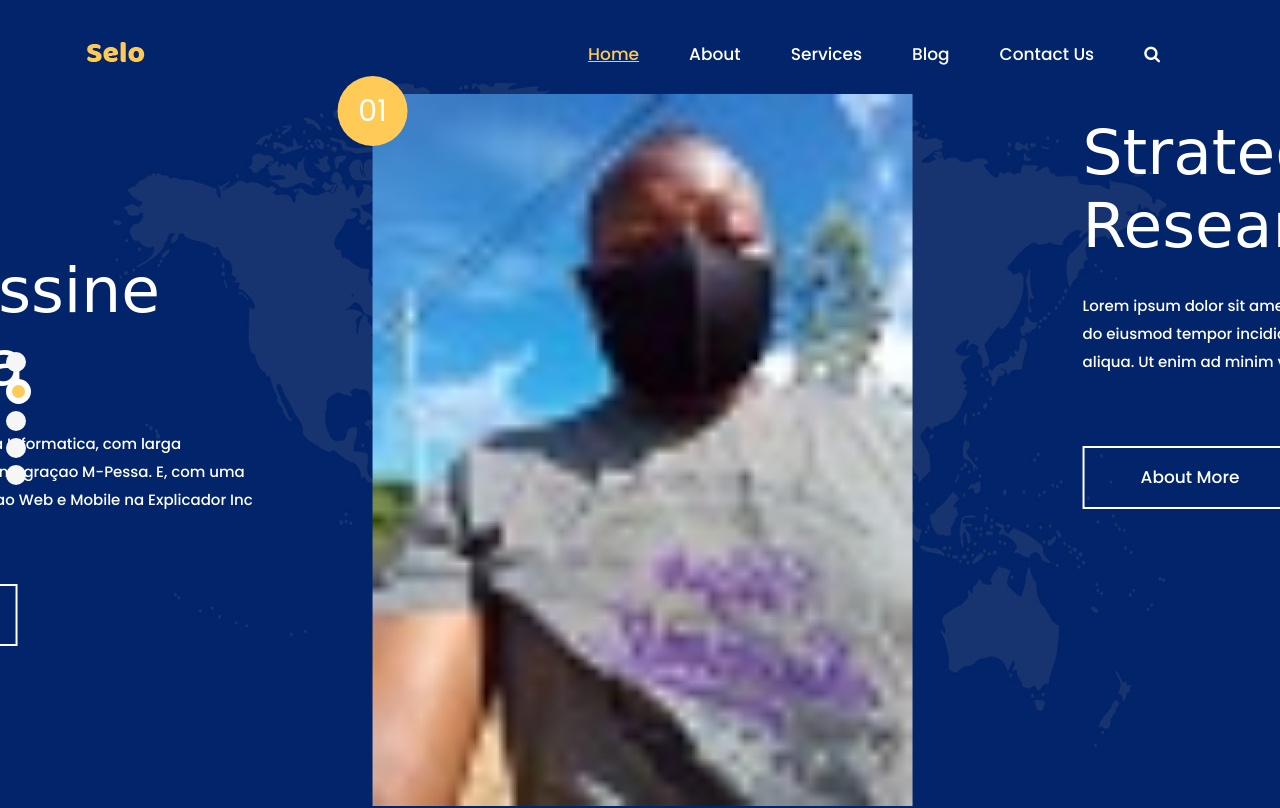
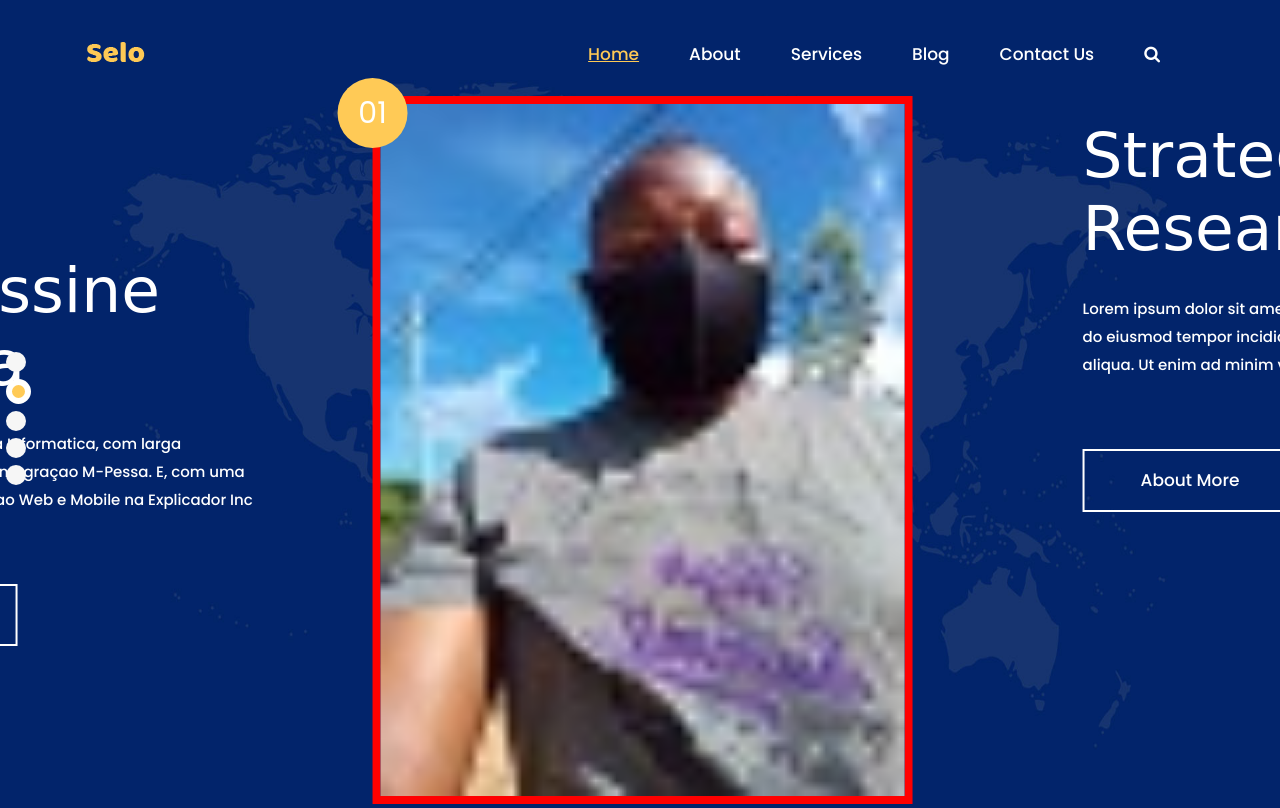
Before and after one commit to IassineItuiriua/Ituiriua1, a plain HTML site: page index.html in a window 1280 px wide. Shown: the top 808 px of the page. Drawn offline with nearby package versions, Linux system fonts and the light colour scheme; a web font is replaced by a local one.

Commit message:
chore: doze

```diff
--- a/css/style.css
+++ b/css/style.css
@@ -1120,3 +1120,12 @@ ul.link_menu li a:hover {
      margin: 0 auto;
      display: block;
 }
+
+figure.foto {
+     border: 8px solid red;
+}
+
+figure.foto img {
+     width: 100%;
+     height: 100%;
+}
```
